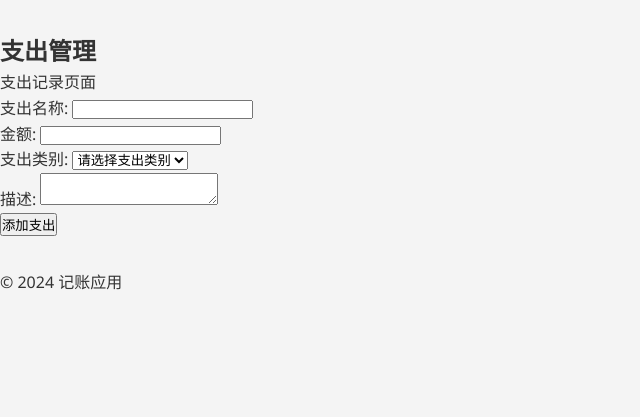
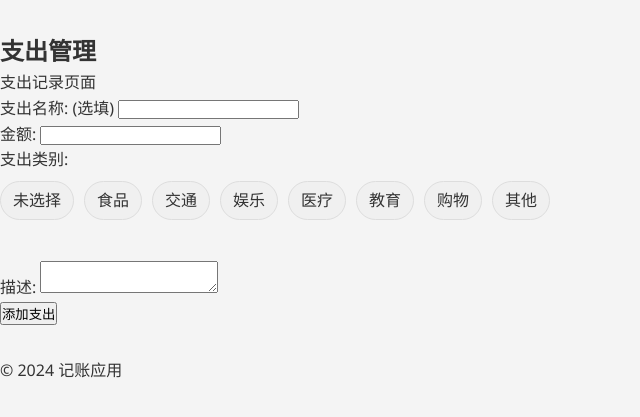
Before and after one commit to KKTIME2024/AS-1, a Flask app: page /expenditures in a window 1280 px wide. Shown: the part 96-513 px from the top of the page, without its empty margins (0-640 px from the left). Run offline with Flask 3, Linux system fonts and the light colour scheme.

Commit message:
feat(收入支出): 添加分类功能并优化UI
- 为收入和支出添加分类选项，使用标签式单选按钮
- 将表单验证逻辑提取到单独的JS文件
- 优化目标编辑按钮的事件绑定方式
- 改进图表数据传递方式
- 添加分类标签的CSS样式

```diff
--- a/budget_tracker/models.py
+++ b/budget_tracker/models.py
@@ -90,6 +90,7 @@ def setup_models(db_instance):
         amount = db_instance.Column(db_instance.Float, nullable=False)
         created_at = db_instance.Column(db_instance.DateTime, default=datetime.utcnow)
         description = db_instance.Column(db_instance.Text, nullable=True)
+        category = db_instance.Column(db_instance.String(50), nullable=True)
 
         # 添加数据库级别的检查约束，确保金额大于0
         __table_args__ = (
@@ -106,7 +107,8 @@ def setup_models(db_instance):
                 'name': self.name,
                 'amount': self.amount,
                 'created_at': self.created_at.isoformat() if self.created_at else None,
-                'description': self.description
+                'description': self.description,
+                'category': self.category
             }
 
     class Expense(db_instance.Model):
--- a/budget_tracker/routes.py
+++ b/budget_tracker/routes.py
@@ -79,7 +79,8 @@ def register_routes(app, db):
                 return redirect(url_for('incomes'))
 
             description = request.form.get('description', '')
-            new_income = Income(name=name, amount=amount, description=description)
+            category = request.form.get('category', '')
+            new_income = Income(name=name, amount=amount, description=description, category=category)
             db.session.add(new_income)
             db.session.commit()
             flash('收入添加成功！', 'success')
--- /dev/null
+++ b/budget_tracker/static/css/expenditure.css
@@ -0,0 +1,42 @@
+.category-tags {
+    display: flex;
+    flex-wrap: wrap;
+    gap: 10px;
+    margin-top: 8px;
+    margin-bottom: 15px;
+}
+
+.category-tag {
+    position: relative;
+    cursor: pointer;
+    margin: 0;
+}
+
+.category-tag input[type="radio"] {
+    position: absolute;
+    opacity: 0;
+}
+
+.category-tag span {
+    display: inline-block;
+    padding: 6px 12px;
+    background-color: #f0f0f0;
+    border: 1px solid #ddd;
+    border-radius: 20px;
+    transition: all 0.2s ease;
+    user-select: none;
+}
+
+.category-tag input[type="radio"]:checked + span {
+    background-color: #007bff;
+    color: white;
+    border-color: #007bff;
+}
+
+.category-tag:hover span {
+    background-color: #e0e0e0;
+}
+
+.category-tag input[type="radio"]:checked:hover + span {
+    background-color: #0056b3;
+}
--- /dev/null
+++ b/budget_tracker/static/js/expenditures.js
@@ -0,0 +1,18 @@
+// 客户端表单验证
+function validateExpenseForm() {
+    const amount = document.getElementById('amount').value;
+
+    // 检查是否为有效数字
+    if (isNaN(amount) || amount === '') {
+        alert('请输入有效的金额数值！');
+        return false;
+    }
+
+    // 检查金额是否大于0
+    if (parseFloat(amount) <= 0) {
+        alert('错误：支出金额必须大于0！');
+        return false;
+    }
+
+    return true;
+}
--- a/budget_tracker/templates/expenditures.html
+++ b/budget_tracker/templates/expenditures.html
@@ -4,6 +4,7 @@
 {% block title %}支出{% endblock %}
 
 {% block content %}
+    <link rel="stylesheet" href="{{ url_for('static', filename='css/expenditure.css') }}">
 <div class="page-header">
     <h2>支出管理</h2>
     <p>支出记录页面</p>
@@ -21,24 +22,50 @@
     {% endwith %}
 
     <form action="{{ url_for('add_expenditure') }}" method="POST" onsubmit="return validateExpenseForm();">
-        <label for="name">支出名称:</label>
-        <input type="text" id="name" name="name" required>
+        <label for="name">支出名称:</label> (选填)
+        <input type="text" id="name" name="name">
         <br>
         <label for="amount">金额:</label>
         <!-- 添加min属性确保金额大于0，添加step="0.01"允许小数 -->
         <input type="number" id="amount" name="amount" step="0.01" min="0.01" required>
         <br>
-        <label for="category">支出类别:</label>
-        <select id="category" name="category">
-            <option value="">请选择支出类别</option>
-            <option value="food">食品</option>
-            <option value="transport">交通</option>
-            <option value="entertainment">娱乐</option>
-            <option value="medical">医疗</option>
-            <option value="education">教育</option>
-            <option value="shopping">购物</option>
-            <option value="other">其他</option>
-        </select>
+        <label>支出类别:</label>
+        <div class="category-tags">
+            <label class="category-tag">
+                <input type="radio" name="category" value="">
+                <span>未选择</span>
+            </label>
+            <label class="category-tag">
+                <input type="radio" name="category" value="food">
+                <span>食品</span>
+            </label>
+            <label class="category-tag">
+                <input type="radio" name="category" value="transport">
+                <span>交通</span>
+            </label>
+            <label class="category-tag">
+                <input type="radio" name="category" value="entertainment">
+                <span>娱乐</span>
+            </label>
+            <label class="category-tag">
+                <input type="radio" name="category" value="medical">
+                <span>医疗</span>
+            </label>
+            <label class="category-tag">
+                <input type="radio" name="category" value="education">
+                <span>教育</span>
+            </label>
+            <label class="category-tag">
+                <input type="radio" name="category" value="shopping">
+                <span>购物</span>
+            </label>
+            <label class="category-tag">
+                <input type="radio" name="category" value="other">
+                <span>其他</span>
+            </label>
+        </div>
+
+
         <br>
         <label for="description">描述:</label>
         <textarea id="description" name="description"></textarea>
@@ -46,25 +73,7 @@
         <button type="submit">添加支出</button>
     </form>
 
-    <script>
-        // 客户端表单验证
-        function validateExpenseForm() {
-            const amount = document.getElementById('amount').value;
 
-            // 检查是否为有效数字
-            if (isNaN(amount) || amount === '') {
-                alert('请输入有效的金额数值！');
-                return false;
-            }
-
-            // 检查金额是否大于0
-            if (parseFloat(amount) <= 0) {
-                alert('错误：支出金额必须大于0！');
-                return false;
-            }
-
-            return true;
-        }
-    </script>
 </div>
+    <script src="{{ url_for('static', filename='js/expenditures.js') }}"></script>
 {% endblock %}
```
Also changed, not shown: budget_tracker/templates/goal.html (+16 -2 lines), budget_tracker/templates/incomes.html (+78 -2 lines), budget_tracker/templates/index.html (+12 -5 lines), budget_tracker/instance/budget_tracker.db, budget_tracker/static/css/goal.css (added), budget_tracker/static/css/incomes.css (added), budget_tracker/static/css/transaction.css (added), budget_tracker/static/js/goal.js (added), budget_tracker/static/js/incomes.js (added), budget_tracker/static/js/index.js (added), budget_tracker/static/js/script.js (deleted), budget_tracker/static/js/transaction.js (added).
